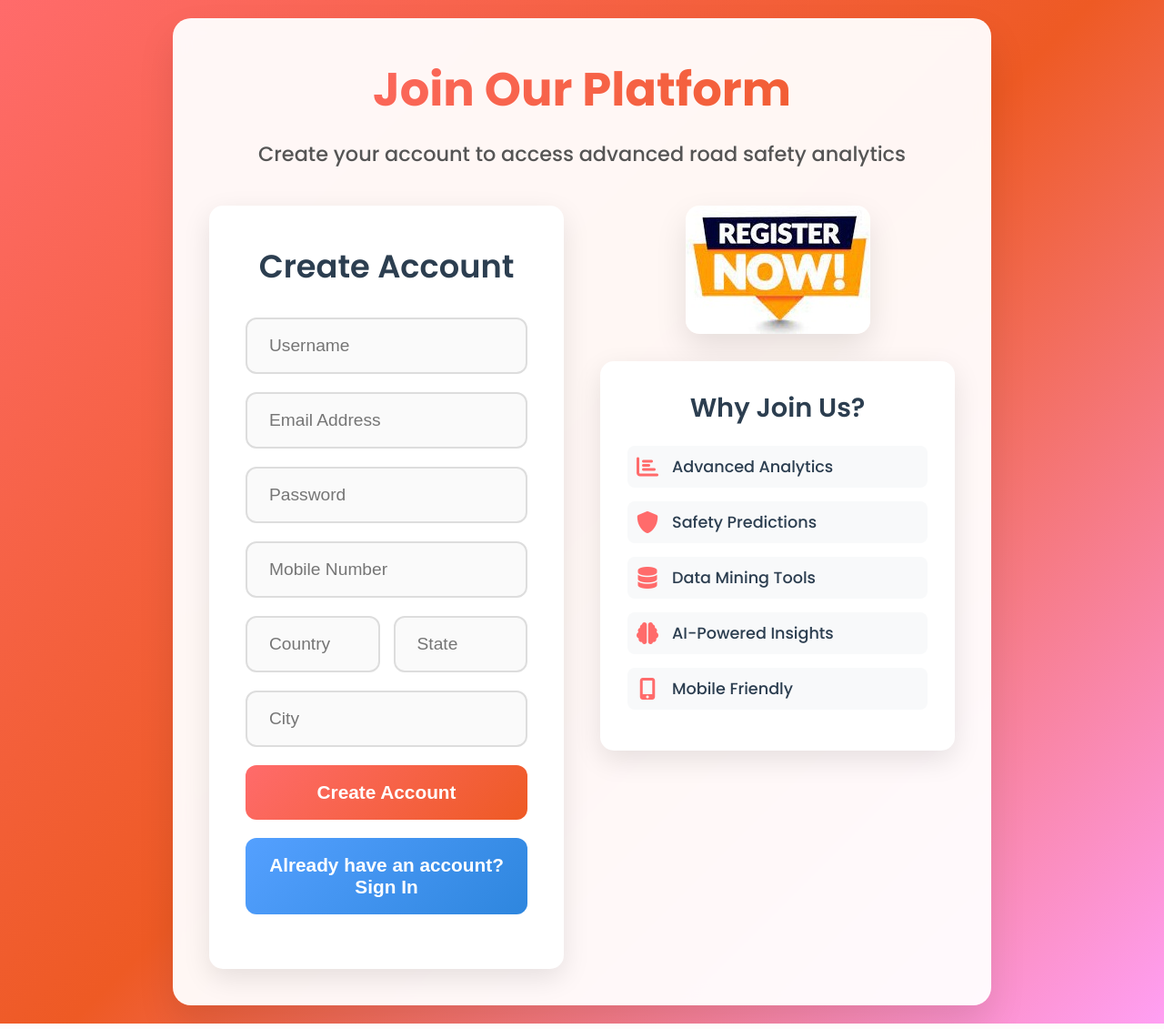
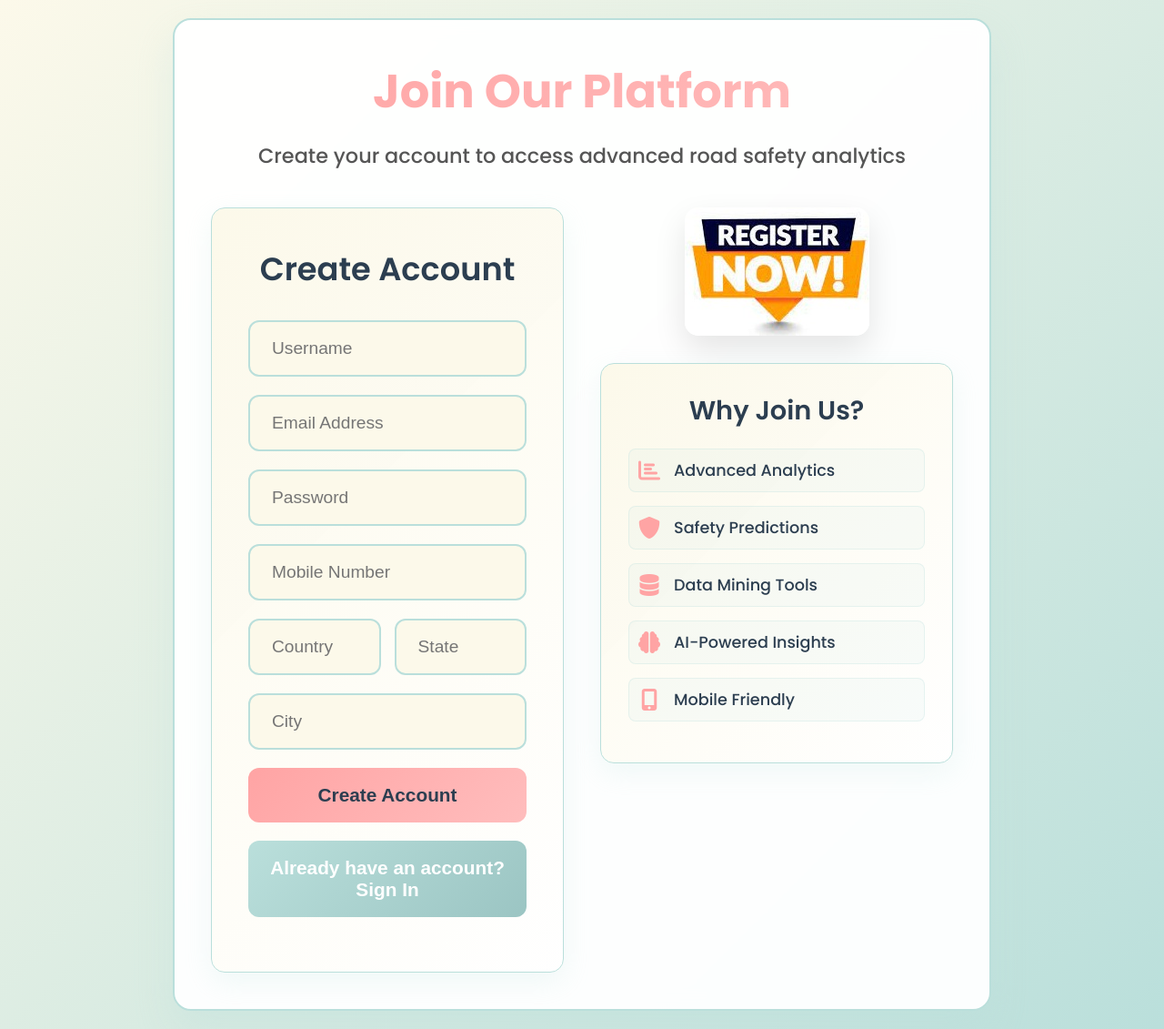
Before and after one commit to Saandeep-Sai/Accident_Prediction, a Django app: page /Register1/ in a window 1280 px wide. Shown: the whole page at 91% size. Run offline with Django 3.2, Linux system fonts and the light colour scheme.

Commit message:
Apply custom color palette - Updated to soft cream, mint green, and coral pink theme with enhanced inner container styling

```diff
--- a/a_road_accident_prediction/Template/htmls/RUser/Register1.html
+++ b/a_road_accident_prediction/Template/htmls/RUser/Register1.html
@@ -17,7 +17,7 @@
 
         body {
             font-family: 'Poppins', sans-serif;
-            background: linear-gradient(135deg, #ff6b6b 0%, #ee5a24 50%, #ff9ff3 100%);
+            background: linear-gradient(135deg, #FCF9EA 0%, #BADFDB 100%);
             min-height: 100vh;
             padding: 20px 0;
         }
@@ -26,11 +26,12 @@
             background: rgba(255, 255, 255, 0.95);
             backdrop-filter: blur(10px);
             border-radius: 20px;
-            box-shadow: 0 20px 40px rgba(0, 0, 0, 0.1);
+            box-shadow: 0 20px 40px rgba(186, 223, 219, 0.3);
             padding: 40px;
             max-width: 900px;
             margin: 0 auto;
             width: 90%;
+            border: 2px solid #BADFDB;
         }
 
         .header {
@@ -43,7 +44,7 @@
             font-size: 3.2rem;
             font-weight: 700;
             margin-bottom: 15px;
-            background: linear-gradient(135deg, #ff6b6b, #ee5a24);
+            background: linear-gradient(135deg, #FFA4A4, #FFBDBD);
             -webkit-background-clip: text;
             -webkit-text-fill-color: transparent;
             background-clip: text;
@@ -63,10 +64,11 @@
         }
 
         .register-section {
-            background: white;
+            background: linear-gradient(135deg, #FCF9EA, rgba(255, 255, 255, 0.9));
             padding: 40px;
             border-radius: 15px;
-            box-shadow: 0 10px 30px rgba(0, 0, 0, 0.1);
+            box-shadow: 0 10px 30px rgba(186, 223, 219, 0.2);
+            border: 1px solid #BADFDB;
         }
 
         .register-title {
@@ -95,25 +97,25 @@
         .form-group input {
             width: 100%;
             padding: 18px 24px;
-            border: 2px solid #ddd;
+            border: 2px solid #BADFDB;
             border-radius: 12px;
             font-size: 1.2rem;
             transition: all 0.3s ease;
-            background: #fafafa;
+            background: #FCF9EA;
         }
 
         .form-group input:focus {
             outline: none;
-            border-color: #ff6b6b;
+            border-color: #FFA4A4;
             background: white;
-            box-shadow: 0 0 0 3px rgba(255, 107, 107, 0.15);
+            box-shadow: 0 0 0 3px rgba(255, 164, 164, 0.2);
         }
 
         .btn {
             width: 100%;
             padding: 18px;
-            background: linear-gradient(135deg, #ff6b6b, #ee5a24);
-            color: white;
+            background: linear-gradient(135deg, #FFA4A4, #FFBDBD);
+            color: #2c3e50;
             border: none;
             border-radius: 12px;
             font-size: 1.3rem;
@@ -125,11 +127,12 @@
 
         .btn:hover {
             transform: translateY(-2px);
-            box-shadow: 0 12px 30px rgba(255, 107, 107, 0.4);
+            box-shadow: 0 12px 30px rgba(255, 164, 164, 0.4);
         }
 
         .btn-secondary {
-            background: linear-gradient(135deg, #54a0ff, #2e86de);
+            background: linear-gradient(135deg, #BADFDB, #9BC5C3);
+            color: #2c3e50;
             width: 100%;
         }
 
@@ -154,11 +157,12 @@
         }
 
         .benefits {
-            background: white;
+            background: linear-gradient(135deg, #FCF9EA, rgba(255, 255, 255, 0.9));
             padding: 30px;
             border-radius: 15px;
-            box-shadow: 0 10px 30px rgba(0, 0, 0, 0.1);
+            box-shadow: 0 10px 30px rgba(186, 223, 219, 0.2);
             width: 100%;
+            border: 1px solid #BADFDB;
         }
 
         .benefits h3 {
@@ -173,12 +177,13 @@
             align-items: center;
             margin-bottom: 15px;
             padding: 10px;
-            background: #f8f9fa;
+            background: rgba(186, 223, 219, 0.1);
             border-radius: 8px;
+            border: 1px solid rgba(186, 223, 219, 0.3);
         }
 
         .benefit-item i {
-            color: #ff6b6b;
+            color: #FFA4A4;
             font-size: 1.5rem;
             margin-right: 15px;
             width: 24px;
```
Also changed, not shown: a_road_accident_prediction/Template/htmls/RUser/design.html (+17 -14 lines), a_road_accident_prediction/Template/htmls/RUser/login.html (+20 -16 lines), a_road_accident_prediction/Template/htmls/RUser/modern-styles.css (+17 -16 lines), a_road_accident_prediction/Template/htmls/SProvider/serviceproviderlogin.html (+20 -14 lines).
